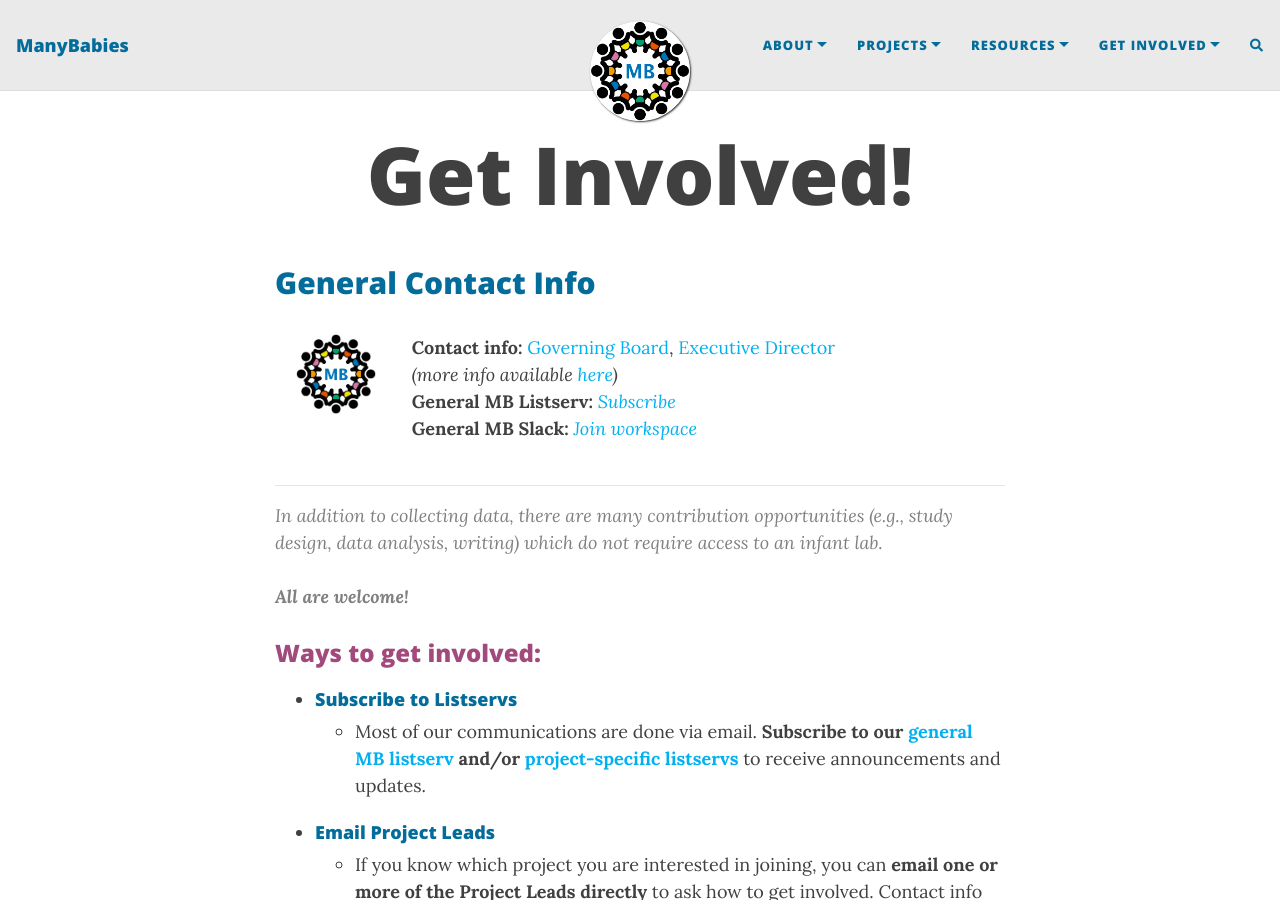
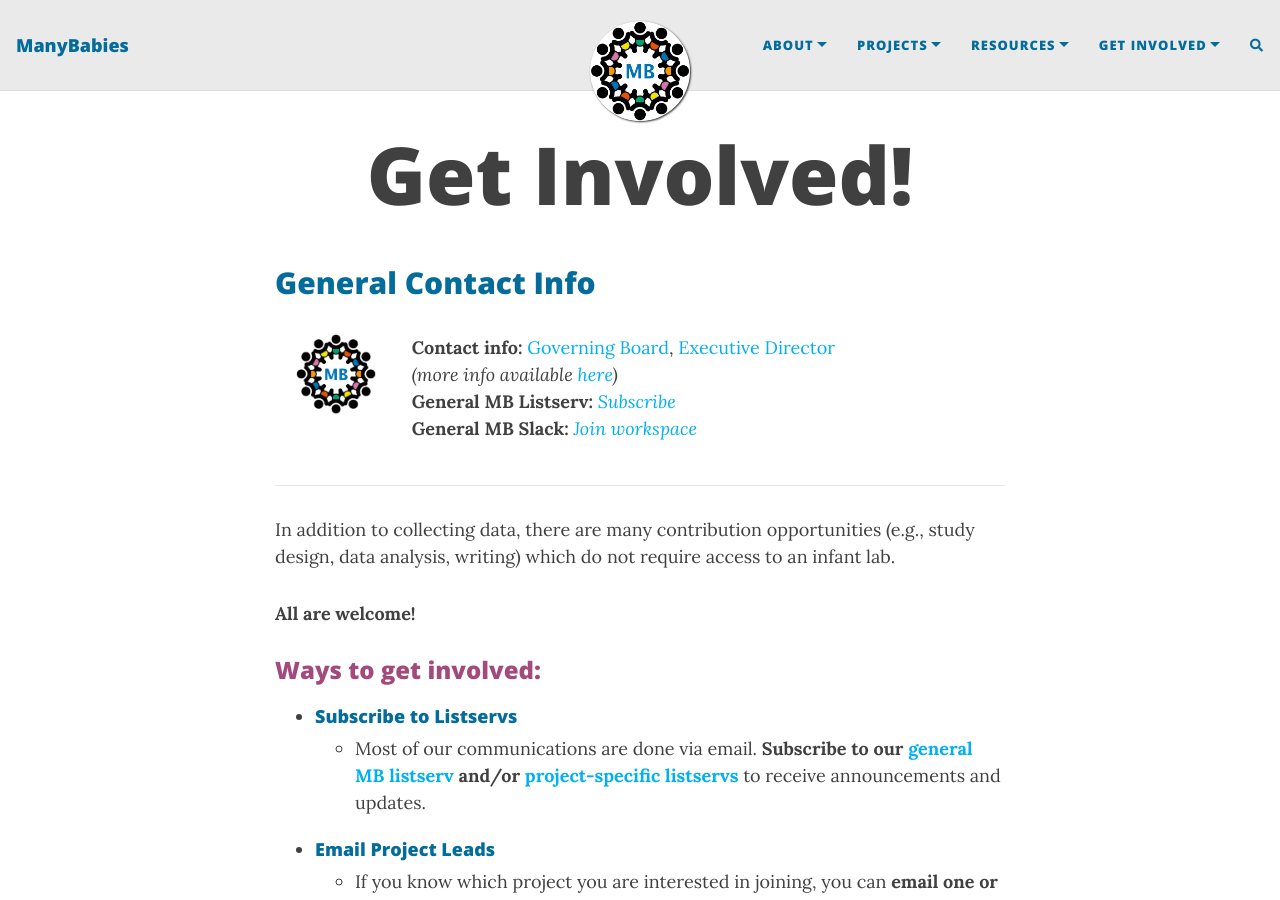
Before and after one commit to manybabies/manybabies.github.io, a Jekyll site: the page built from get_involved.md, in a window 1280 px wide and 900 px high. Built offline with Jekyll 4.4.1, drawn with Linux system fonts in a browser that asks for light colours; nearby versions of some CDN libraries; comment, search, counter and statistics services are not loaded.

Commit message:
Update get_involved.md

```diff
--- a/get_involved.md
+++ b/get_involved.md
@@ -30,9 +30,10 @@
 
 ***
 
-> In addition to collecting data, there are many contribution opportunities (e.g., study design, data analysis, writing) which do not require access to an infant lab. <br>
-<br>
-> **All are welcome!**
+In addition to collecting data, there are many contribution opportunities (e.g., study design, data analysis, writing) which do not require access to an infant lab. <br>
+
+**All are welcome!**
+
 
 ### Ways to get involved:
 * <h4>Subscribe to Listservs</h4>
```
